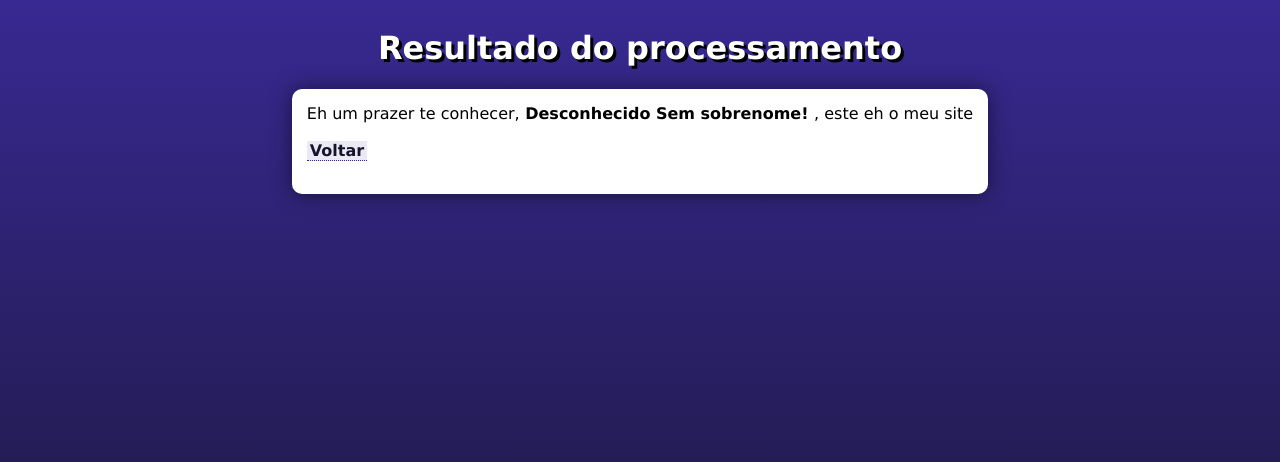
After one commit to TrovilhoJosh/ModernPhpLesson, a PHP site: page /cad.php in a window 1280 px wide. The commit adds this page. Shown: the top 462 px of the page. Run offline with PHP 8.4, Linux system fonts and the light colour scheme.

Commit message:
update exs

```diff
--- /dev/null
+++ b/ex05/cad.php
@@ -0,0 +1,28 @@
+<!DOCTYPE html>
+<html lang="pt-br">
+<head>
+  <meta charset="UTF-8">
+  <meta http-equiv="X-UA-Compatible" content="IE=edge">
+  <meta name="viewport" content="width=device-width, initial-scale=1.0">
+  <link rel="stylesheet" href="style.css">
+  <title>Resultado</title>
+</head>
+<body>
+  <header>
+    <h1>Resultado do processamento</h1>
+  </header>
+  <main>
+    <?php
+      //var_dump($_GET); //$_REQUEST = $_GET + $_POST + $_COOKIES)
+
+      $nome = $_GET["nome"] ?? "Desconhecido";
+      $sobrenome = $_GET["sobrenome"] ?? "Sem sobrenome";
+      echo "Eh um prazer te conhecer,<strong> $nome $sobrenome! </strong>, este eh o meu site";
+    ?>
+    <p>
+      <a href="javascript:history.go(-1)">Voltar</a>
+    </p>
+
+  </main>
+</body>
+</html>
--- /dev/null
+++ b/ex05/style.css
@@ -0,0 +1,227 @@
+@charset "UTF-8";
+
+* {
+    font-family: Verdana, Geneva, Tahoma, sans-serif;
+    box-sizing: border-box;
+}
+
+/* ELEMENTOS DA INTERFACE */
+
+body {
+    background-color: #15142b;
+    background-image: linear-gradient(180deg, #372991, #15142b);
+    background-repeat: no-repeat;
+    background-position: center center;
+    background-size: cover;
+    background-attachment: fixed;
+
+    display: flex;
+    flex-direction: column;
+    flex-wrap: nowrap;
+    justify-content: center;
+    align-items: center;
+}
+
+header, main, section, article {
+    max-width: 700px;
+}
+
+header > h1 {
+    color: white;
+    text-shadow: 3px 3px 0px black;
+}
+
+main, section, article {
+    background-color: white;
+    padding: 15px;
+    margin-bottom: 20px;
+    border-radius: 10px;
+    box-shadow: 0px 0px 20px rgba(0, 0, 0, 0.502);
+}
+
+footer {
+    display: block;
+    width: 100vw;
+    background-color: #291f6c;
+    color: white;
+    text-align: center;
+    margin-top: auto;
+    padding: 5px;
+}
+
+p {
+    text-align: justify;
+    line-height: 1.5em;
+}
+
+h2, h3, h4 {
+    color: #372991;
+    margin: 0 0 10px 0;
+}
+
+a {
+    color: #15142b;
+    background-color: rgba(55, 41, 145, 0.1);
+    padding: 0 3px;
+    font-weight: 600;
+    text-decoration: none;
+    border-bottom: .5px dotted #372991;
+}
+
+a:hover {
+    color: #372991;
+    border-bottom: 1px solid #372991;
+}
+
+/* TABELAS E LISTAS */
+
+table {
+    min-width: 400px;
+    border-spacing: 0px;
+    border: 0.5px solid #372991;
+    margin: 10px auto;
+}
+
+table th {
+    background-color: #372991;
+    color: white;
+    padding: 5px;
+    text-align: left;
+}
+
+table td {
+    padding: 5px;
+}
+
+table tr {
+    background-color: rgba(55, 41, 145, 0.05);
+}
+
+table tr:nth-child(odd) {
+    background-color: rgba(55, 41, 145, 0.3);
+}
+
+table.divisao {
+    border: 1px solid white;
+}
+
+table.divisao td {
+    background-color: white;
+    padding: 20px;
+    text-align: center;
+    font-size: 2.5em;
+}
+
+table.divisao  tr:nth-child(1) td:nth-child(2) {
+    border-bottom: 3px solid black;
+    border-left: 3px solid black;
+}
+
+table.divisao tr:nth-child(2) td:nth-child(2) {
+    border-left: 3px solid black;
+}
+
+table.divisao tr:nth-child(2) td:nth-child(1) {
+    text-decoration: underline;
+}
+
+ul > li::marker {
+    color: #372991;
+}
+
+/* ELEMENTOS DE FORMULÁRIO */
+
+form {
+    background-color: rgba(55, 41, 145, 0.2);
+    padding: 15px;
+    border-radius: 10px;
+}
+
+form label {
+    display: block;
+    width: fit-content;
+    font-size: 0.8em;
+    font-weight: 100;
+    background-color: rgba(55, 41, 145, 0.2);
+    padding: 3px 7px;
+    margin-top: 10px;
+    margin-bottom: 0px;
+    border-radius: 5px;
+}
+
+input[type=text], [type=number], select, input[type=date], input[type=date], input[type=datetime], input[type=email], input[type=month], input[type=password], input[type=range], input[type=tel], input[type=time], input[type=week] {
+    width: 100%;
+    padding: 12px 20px;
+    font-size: 1em;
+    margin: 8px 0;
+    display: inline-block;
+    border: 1px solid #ccc;
+    border-radius: 4px;
+    box-sizing: border-box;
+}
+
+input[type=submit] {
+    width: 100%;
+    background-color: #4CAF50;
+    font-size: 1em;
+    color: white;
+    padding: 10px 20px;
+    margin: 5px 0;
+    border: none;
+    border-radius: 4px;
+    cursor: pointer;
+}
+
+input[type=submit]:hover {
+    background-color: #45a049;
+}
+
+input[type=reset] {
+    width: 100%;
+    background-color: #eb9903;
+    font-size: 1em;
+    color: white;
+    padding: 10px 20px;
+    margin: 5px 0;
+    border: none;
+    border-radius: 4px;
+    cursor: pointer;
+}
+
+input[type=reset]:hover {
+    background-color: #c27013;
+}
+
+input[type=button], button {
+    width: 100%;
+    background-color: #372991;
+    font-size: 1em;
+    color: white;
+    padding: 10px 20px;
+    margin: 5px 0;
+    border: none;
+    border-radius: 4px;
+    cursor: pointer;
+}
+
+input[type=button]:hover, button:hover {
+    background-color: #291f6c;
+}
+
+fieldset {
+    border: 0.5px dotted #372991;
+}
+
+fieldset > legend {
+    font-size: 0.8em;
+    font-weight: 100;
+    background-color: rgba(55, 41, 145, 0.2);
+    padding: 3px 7px;
+    border-radius: 5px;
+}
+
+input[type=radio] + label, input[type=checkbox] + label {
+    display: inline-block;
+    font-size: 1em;
+    background-color: rgba(0, 0, 0, 0);
+}
```
Also changed, not shown: ex05/index.php (+14 -2 lines).
